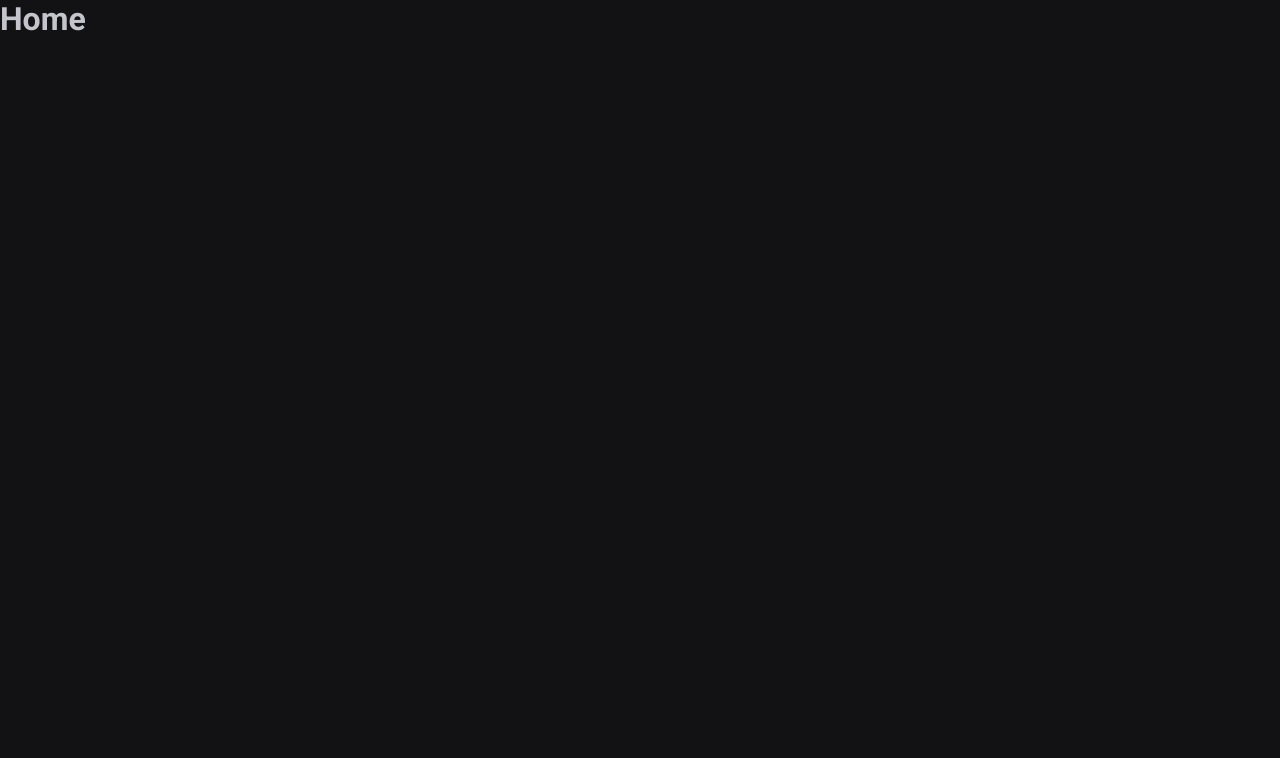
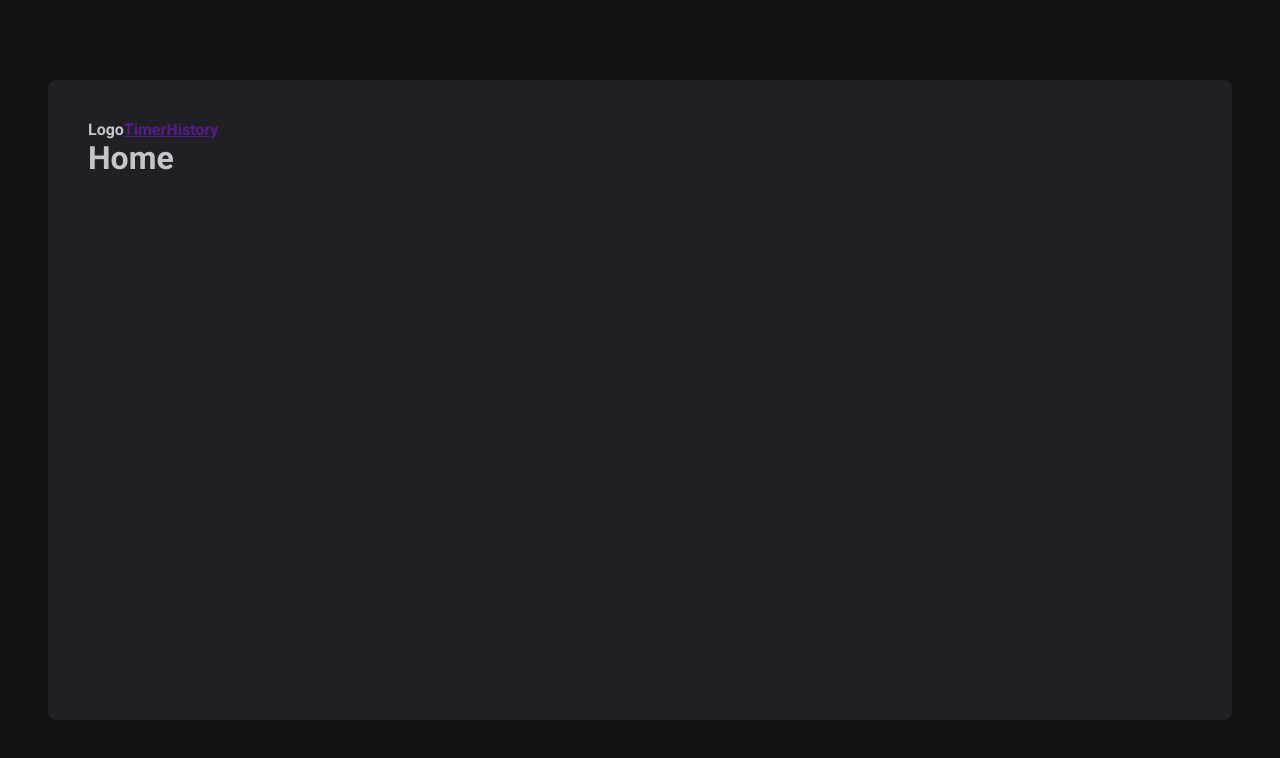
Before and after one commit to AlmirJrDev/TimePomodoro, a React (Vite) app: page / in a window 1280 px wide. Shown: the top 758 px of the page. Built offline with nearby package versions, Linux system fonts and the light colour scheme.

Commit message:
erro space-between

```diff
--- a/src/Router.tsx
+++ b/src/Router.tsx
@@ -1,12 +1,15 @@
 import { Routes, Route } from 'react-router-dom'
+import { DefaultLayout } from './layouts/DefaultLayout'
 import { History } from './pages/History'
 import { Home } from './pages/Home'
 
 export function Router() {
   return (
     <Routes>
+      <Route path='/' element={<DefaultLayout />}>
       <Route path="/" element={<Home />} />
       <Route path="/history" element={<History />} />
+      </Route>
     </Routes>
   )
 }
--- a/src/components/Header.tsx
+++ /dev/null
@@ -1,3 +0,0 @@
-export function Header() {
-  return <h1>Header</h1>
-}
--- /dev/null
+++ b/src/components/Header/index.tsx
@@ -0,0 +1,13 @@
+import { HeaderContainer } from "./styles";
+
+export function Header() {
+  return (
+    <HeaderContainer>
+      <nav>
+        <span>Logo</span>
+        <a href="">Timer</a>
+        <a href="">History</a>
+      </nav>
+    </HeaderContainer>
+  )
+}
--- /dev/null
+++ b/src/components/Header/styles.ts
@@ -0,0 +1,7 @@
+import styled from "styled-components";
+
+export const HeaderContainer = styled.header`
+display: flex;
+align-items: center;
+justify-content: space-between;
+`;
--- a/src/layouts/DefaultLayout.tsx
+++ b/src/layouts/DefaultLayout/index.tsx
@@ -1,11 +1,14 @@
-import { Header } from '../components/Header'
+import { Header } from '../../components/Header'
 import { Outlet } from 'react-router-dom'
+import { LayoutContainer } from './styles'
 
 export function DefaultLayout() {
   return (
     <div>
+      <LayoutContainer>
       <Header />
       <Outlet />
+      </LayoutContainer>
     </div>
   )
 }
--- /dev/null
+++ b/src/layouts/DefaultLayout/styles.ts
@@ -0,0 +1,17 @@
+import styled from "styled-components";
+
+export const LayoutContainer = styled.div`
+    max-width: 74rem;
+    height: calc(100vh - 10rem);
+    margin: 5rem auto;
+    padding: 2.5rem;
+
+    background: ${props => props.theme["gray-800"]};
+    border-radius: 8px;
+
+
+    display: flex;
+    flex-direction: column;
+
+
+    `;
```
